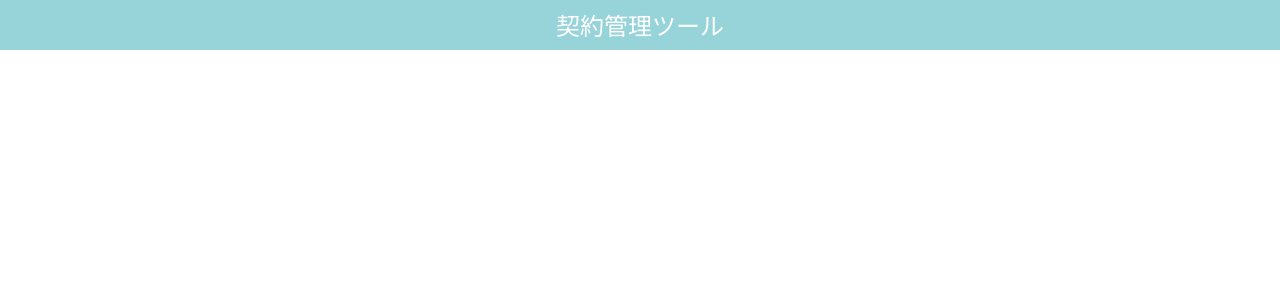
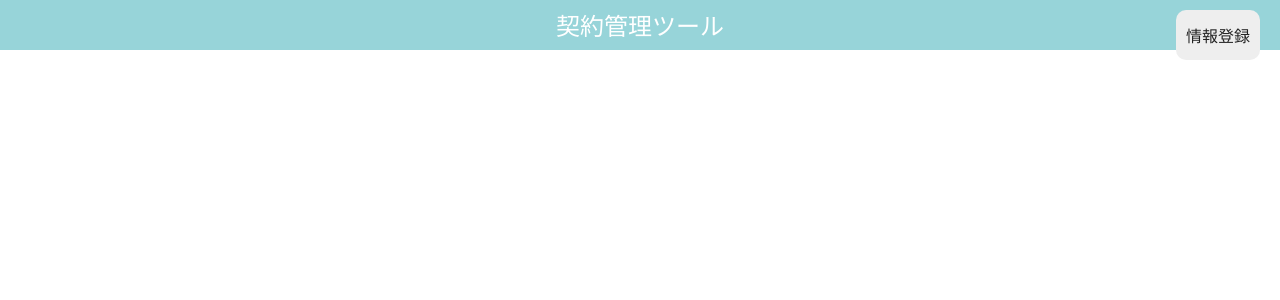
Before and after one commit to chisaxworks/gs_kadai08_php2, a PHP site: page /head.html in a window 1280 px wide. Shown: the top 300 px of the page. Run offline with PHP 8.4, Linux system fonts and the light colour scheme; some web fonts are replaced.

Commit message:
toggle追加

```diff
--- a/css/style.css
+++ b/css/style.css
@@ -10,11 +10,16 @@ header {
     height: 50px;
     line-height: 50px;
     text-align: center;
+    position: fixed;
+    top: 0;
+    z-index: 20;
+    width: 100%;
+    margin-bottom: 30px;
 }
 
 .inner {
     max-width: 1050px;
-    padding: 30px 25px 50px;
+    padding: 80px 25px 50px;
     margin: 0 auto;
 }
 
@@ -47,6 +52,20 @@ p.sname {
 }
 
 /* 入力エリア */
+.add_btn {
+    color: #222222;
+    padding: 0 10px;
+    background-color: #eeeeee;
+    position: absolute;
+    right: 20px;
+    top: 10px;
+    border-radius: 10px;
+}
+
+.input_wrap {
+    display: none;
+    padding-bottom: 40px;
+}
 
 .input_wrap h2 {
     text-align: center;
@@ -97,7 +116,7 @@ select.inputarea {
 /* 表示エリア */
 .display_wrap h2{
     text-align: center;
-    margin: 50px auto 30px;
+    margin: 0 auto 30px;
 }
 
 .item_wrap {
--- a/foot.html
+++ b/foot.html
@@ -8,5 +8,6 @@
 
     <!-- jQuery -->
     <script src="https://ajax.googleapis.com/ajax/libs/jquery/3.7.1/jquery.min.js"></script>
+    <script src="js/script.js"></script>
 </body>
 </html>
--- a/head.html
+++ b/head.html
@@ -24,6 +24,7 @@
 <body>
     <header>
         <h1>契約管理ツール</h1>
+        <div class="add_btn">情報登録</div>
     </header>
     <main>
         <div class="inner">
```
